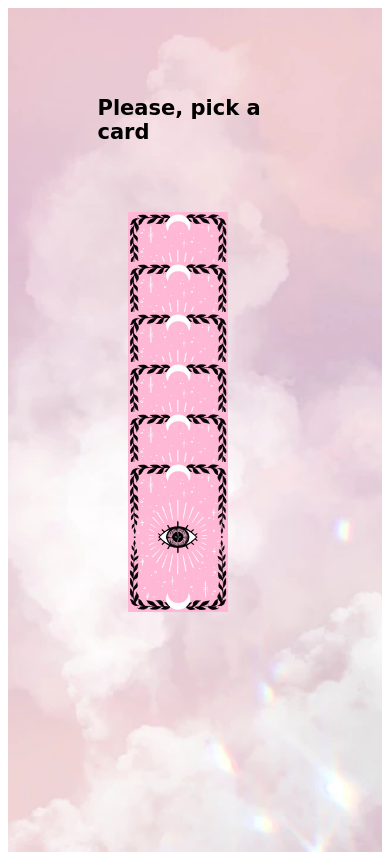
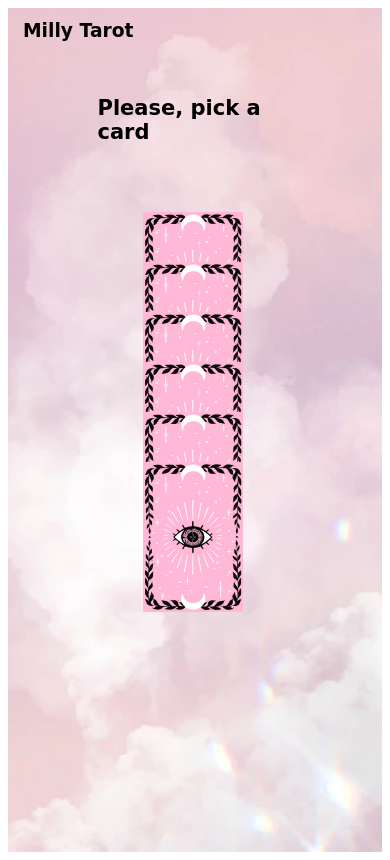
Before and after one commit to millyexe/real-tarot-website, a plain HTML site: page index.html in a window 390 px wide. Drawn offline with nearby package versions, Linux system fonts and the light colour scheme.

Commit message:
mobile location + milly tarot

```diff
--- a/tarot.css
+++ b/tarot.css
@@ -6,7 +6,7 @@ main{
     min-height: 100vh;
     background: url(./pink-sky-background-with-crescent-moon_53876-129048.webp);
     background-size: cover;
-    padding: 0rem 5rem;
+    /* padding: 0rem 5rem; */
 }
 
   nav{
@@ -30,8 +30,13 @@ min-height: 10vh;
     font-family: "Lobster", cursive;
     font-weight: lighter;
     font-size: 2rem;
+
 }
 
+h3{
+    margin-left: 30px;
+
+}
 .big-text{
     position: absolute;
     top: 30%;
@@ -135,6 +140,7 @@ display: inline-block;
     display: flex;
     justify-content: center;
     margin-top: 300px;
+    margin-left: unset;
 }
 
 /* .card-tarot{
@@ -178,9 +184,9 @@ display: inline-block;
         font-size: 21px;
         top: 11%;
     }
-    /* .shit{
-        margin-top: 190px;
-    } */
+    .shit{
+        margin-left: 95px;
+    }
     .card-tarot{
         width: 100px;
     height: 50px;
@@ -189,7 +195,12 @@ display: inline-block;
         font-size: 15px;
 
     }
-h3{color: #00000000 ;
+h3{color: black;
+    margin-left: 15px;
+    margin-top: -20px;
+}
+.nav{
+    min-height: 5vh;
 }
 
 }
```
